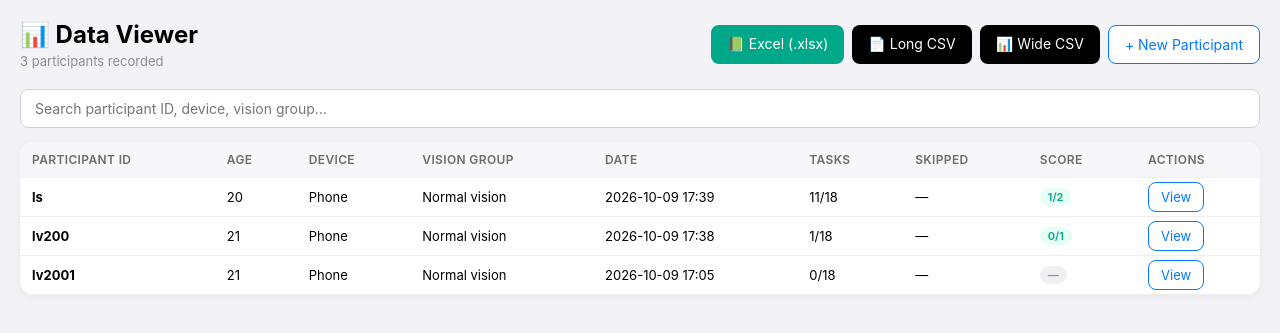
After one commit to Ahmiii-18/low_vision_app, a Flask app: page /data in a window 1280 px wide. The commit adds this page. Shown: the top 333 px of the page. Run offline with Flask 3, Linux system fonts and the light colour scheme.

Commit message:
Full clean rewrite: 18 interactive tasks, skip, Excel export, data viewer

```diff
--- a/app.py
+++ b/app.py
@@ -6,7 +6,7 @@ import traceback
 from datetime import datetime
 
 from flask import (Flask, render_template, request, Response,
-                   redirect, url_for, flash, jsonify)
+                   redirect, url_for, flash, jsonify, send_file)
 from flask_sqlalchemy import SQLAlchemy
 
 from tasks import TASKS, TOTAL_TASKS
@@ -57,11 +57,10 @@ class TaskResponse(db.Model):
 
 
 # ---------------------------------------------------------------------------
-# Boot: create tables + auto-migrate missing columns
+# Boot: create tables + auto-migrate
 # ---------------------------------------------------------------------------
 with app.app_context():
     db.create_all()
-
     try:
         from sqlalchemy import text, inspect
         insp = inspect(db.engine)
@@ -100,7 +99,6 @@ def index():
         if not pid or not age:
             flash("Please fill in the Participant ID and Age.", "error")
             return redirect(url_for("index"))
-
         try:
             age_int = int(age)
         except ValueError:
@@ -118,7 +116,6 @@ def index():
 @app.route("/assessment/<int:participant_id>/task/<int:task_num>")
 def assessment_task(participant_id, task_num):
     participant = Participant.query.get_or_404(participant_id)
-
     if task_num > TOTAL_TASKS:
         return redirect(url_for("assessment_complete", participant_id=participant.id))
     if task_num < 1:
@@ -127,12 +124,9 @@ def assessment_task(participant_id, task_num):
 
     task     = TASKS[task_num - 1]
     progress = int((task_num - 1) / TOTAL_TASKS * 100)
-
     return render_template("task.html",
-                           participant=participant,
-                           task=task,
-                           task_num=task_num,
-                           total=TOTAL_TASKS,
+                           participant=participant, task=task,
+                           task_num=task_num, total=TOTAL_TASKS,
                            progress=progress)
 
 
@@ -160,7 +154,6 @@ def api_submit_task():
         rich_data    = payload.get("data", {})
         duration_ms  = payload.get("duration_ms")
 
-        # Scoring (only for tasks with a known correct answer)
         correct = None
         if not skipped:
             cfg = task.get("config", {})
@@ -205,10 +198,8 @@ def assessment_complete(participant_id):
     responses   = (TaskResponse.query
                    .filter_by(participant_id=participant.id)
                    .order_by(TaskResponse.task_number).all())
-
     scored = [r for r in responses if r.correct is not None and not r.skipped]
     score  = sum(1 for r in scored if r.correct)
-
     return render_template("complete.html",
                            participant=participant,
                            responses=responses,
@@ -217,9 +208,71 @@ def assessment_complete(participant_id):
 
 
 # ---------------------------------------------------------------------------
-# CSV Exports
+# Spreadsheet / Data viewer
 # ---------------------------------------------------------------------------
-def _write_rows(writer, participants):
+@app.route("/data")
+def data_view():
+    participants = Participant.query.order_by(Participant.created_at.desc()).all()
+
+    rows = []
+    for p in participants:
+        resp_by_num = {r.task_number: r for r in p.responses}
+        scored = [r for r in p.responses if r.correct is not None and not r.skipped]
+        skipped_count = sum(1 for r in p.responses if r.skipped)
+        row = {
+            "id":             p.id,
+            "participant_id": p.participant_id,
+            "age":            p.age,
+            "device":         p.device,
+            "vision_group":   p.vision_group,
+            "created_at":     p.created_at.strftime("%Y-%m-%d %H:%M"),
+            "tasks_done":     len(p.responses),
+            "skipped":        skipped_count,
+            "score":          sum(1 for r in scored if r.correct),
+            "scored_total":   len(scored),
+            "tasks":          {},
+        }
+        for t in TASKS:
+            r = resp_by_num.get(t["n"])
+            if r is None:
+                row["tasks"][t["n"]] = {"response": "—", "correct": None, "skipped": False}
+            else:
+                row["tasks"][t["n"]] = {
+                    "response": r.response or "",
+                    "correct":  r.correct,
+                    "skipped":  bool(r.skipped),
+                }
+        rows.append(row)
+
+    return render_template("data.html",
+                           rows=rows,
+                           tasks=TASKS,
+                           total_participants=len(participants))
+
+
+@app.route("/data/participant/<int:participant_id>")
+def data_participant(participant_id):
+    participant = Participant.query.get_or_404(participant_id)
+    responses = (TaskResponse.query
+                 .filter_by(participant_id=participant.id)
+                 .order_by(TaskResponse.task_number).all())
+    return render_template("participant.html",
+                           participant=participant,
+                           responses=responses)
+
+
+@app.route("/api/delete_participant/<int:participant_id>", methods=["POST"])
+def api_delete_participant(participant_id):
+    p = Participant.query.get_or_404(participant_id)
+    db.session.delete(p)
+    db.session.commit()
+    return jsonify({"ok": True})
+
+
+# ---------------------------------------------------------------------------
+# CSV helpers
+# ---------------------------------------------------------------------------
+def _write_long_rows(writer, participants):
     writer.writerow(["Participant ID", "Age", "Device", "Vision Group",
                      "Task #", "Task Name", "Response", "Correct", "Skipped",
                      "Duration (ms)", "Details", "Timestamp"])
@@ -236,11 +289,41 @@ def _write_rows(writer, participants):
             ])
 
 
+def _wide_header():
+    header = ["Participant ID", "Age", "Device", "Vision Group", "Date",
+              "Tasks Done", "Skipped", "Score", "Scored Total"]
+    for t in TASKS:
+        header += [f"T{t['n']}_Response", f"T{t['n']}_Correct",
+                   f"T{t['n']}_Skipped", f"T{t['n']}_ms"]
+    return header
+
+
+def _wide_row(p):
+    by_num = {r.task_number: r for r in p.responses}
+    scored = [r for r in p.responses if r.correct is not None and not r.skipped]
+    row = [p.participant_id, p.age, p.device, p.vision_group,
+           p.created_at.strftime("%Y-%m-%d %H:%M"),
+           len(p.responses),
+           sum(1 for r in p.responses if r.skipped),
+           sum(1 for r in scored if r.correct),
+           len(scored)]
+    for t in TASKS:
+        r = by_num.get(t["n"])
+        if r:
+            row += [r.response or "",
+                    "" if r.correct is None else int(r.correct),
+                    int(bool(r.skipped)),
+                    r.duration_ms or ""]
+        else:
+            row += ["", "", "", ""]
+    return row
+
+
 @app.route("/export")
 def export_csv():
     output = io.StringIO()
     w = csv.writer(output)
-    _write_rows(w, Participant.query.order_by(Participant.created_at).all())
+    _write_long_rows(w, Participant.query.order_by(Participant.created_at).all())
     output.seek(0)
     return Response(output.getvalue(), mimetype="text/csv",
                     headers={"Content-Disposition":
@@ -252,7 +335,7 @@ def export_participant(participant_id):
     p = Participant.query.get_or_404(participant_id)
     output = io.StringIO()
     w = csv.writer(output)
-    _write_rows(w, [p])
+    _write_long_rows(w, [p])
     output.seek(0)
     return Response(output.getvalue(), mimetype="text/csv",
                     headers={"Content-Disposition":
@@ -263,31 +346,128 @@ def export_participant(participant_id):
 def export_wide():
     output = io.StringIO()
     w = csv.writer(output)
-    header = ["Participant ID", "Age", "Device", "Vision Group", "Date"]
-    for t in TASKS:
-        header += [f"T{t['n']}_Response", f"T{t['n']}_Correct",
-                   f"T{t['n']}_Skipped", f"T{t['n']}_ms"]
-    w.writerow(header)
-
+    w.writerow(_wide_header())
     for p in Participant.query.order_by(Participant.created_at).all():
-        row = [p.participant_id, p.age, p.device, p.vision_group,
-               p.created_at.strftime("%Y-%m-%d %H:%M")]
-        by_num = {r.task_number: r for r in p.responses}
-        for t in TASKS:
-            r = by_num.get(t["n"])
-            if r:
-                row += [r.response or "",
-                        "" if r.correct is None else int(r.correct),
-                        int(bool(r.skipped)),
-                        r.duration_ms or ""]
-            else:
-                row += ["", "", "", ""]
-        w.writerow(row)
-
+        w.writerow(_wide_row(p))
     output.seek(0)
     return Response(output.getvalue(), mimetype="text/csv",
                     headers={"Content-Disposition":
                              "attachment; filename=wide_format.csv"})
+
+
+# ---------------------------------------------------------------------------
+# Excel (.xlsx) exports
+# ---------------------------------------------------------------------------
+def _build_excel(participants, filename):
+    from openpyxl import Workbook
+    from openpyxl.styles import Font, PatternFill, Alignment
+
+    wb = Workbook()
+
+    header_font = Font(bold=True, color="FFFFFF")
+    header_fill = PatternFill("solid", fgColor="0A0A0A")
+    wrap        = Alignment(wrap_text=True, vertical="top")
+
+    def style_header(ws):
+        for cell in ws[1]:
+            cell.font = header_font
+            cell.fill = header_fill
+            cell.alignment = Alignment(horizontal="center", vertical="center")
+        ws.freeze_panes = "A2"
+
+    # ---- Sheet 1: Summary ----
+    ws1 = wb.active
+    ws1.title = "Summary"
+    ws1.append(["Participant ID", "Age", "Device", "Vision Group",
+                "Date", "Tasks Done", "Skipped", "Score", "Scored Total"])
+    for p in participants:
+        ws1.append(_wide_row(p)[:9])
+    style_header(ws1)
+    for col in ws1.columns:
+        max_len = max((len(str(c.value)) if c.value else 0) for c in col)
+        ws1.column_dimensions[col[0].column_letter].width = min(max(max_len + 2, 10), 40)
+
+    # ---- Sheet 2: Wide Format ----
+    ws2 = wb.create_sheet("Wide Format")
+    ws2.append(_wide_header())
+    for p in participants:
+        ws2.append(_wide_row(p))
+    style_header(ws2)
+    for col in ws2.columns:
+        ws2.column_dimensions[col[0].column_letter].width = 14
+
+    # ---- Sheet 3: Long Format ----
+    ws3 = wb.create_sheet("Long Format")
+    ws3.append(["Participant ID", "Age", "Device", "Vision Group",
+                "Task #", "Task Name", "Response", "Correct", "Skipped",
+                "Duration (ms)", "Details", "Timestamp"])
+    for p in participants:
+        for r in sorted(p.responses, key=lambda x: x.task_number):
+            ws3.append([
+                p.participant_id, p.age, p.device, p.vision_group,
+                r.task_number, r.task_name, r.response or "",
+                "" if r.correct is None else ("Yes" if r.correct else "No"),
+                "Yes" if r.skipped else "No",
+                r.duration_ms or "",
+                r.data or "",
+                r.completed_at.strftime("%Y-%m-%d %H:%M:%S") if r.completed_at else "",
+            ])
+    style_header(ws3)
+    widths = [14, 6, 10, 12, 7, 24, 30, 8, 8, 12, 40, 20]
+    for i, w in enumerate(widths, start=1):
+        ws3.column_dimensions[ws3.cell(row=1, column=i).column_letter].width = w
+    for row in ws3.iter_rows(min_row=2):
+        for cell in row:
+            if cell.column == 11:
+                cell.alignment = wrap
+
+    # ---- Sheet 4+: Per-participant (only if <= 20 participants) ----
+    if len(participants) <= 20:
+        for p in participants:
+            sheet_name = f"P_{p.participant_id}"[:31]
+            ws = wb.create_sheet(sheet_name)
+            ws.append(["#", "Task", "Response", "Result", "Duration (ms)", "Timestamp"])
+            for r in sorted(p.responses, key=lambda x: x.task_number):
+                result = ("Skipped" if r.skipped
+                          else "—" if r.correct is None
+                          else "Correct" if r.correct else "Incorrect")
+                ws.append([
+                    r.task_number, r.task_name, r.response or "", result,
+                    r.duration_ms or "",
+                    r.completed_at.strftime("%Y-%m-%d %H:%M:%S") if r.completed_at else "",
+                ])
+            style_header(ws)
+            for i, w in enumerate([5, 24, 30, 12, 14, 20], start=1):
+                ws.column_dimensions[ws.cell(row=1, column=i).column_letter].width = w
+
+    buf = io.BytesIO()
+    wb.save(buf)
+    buf.seek(0)
+    return buf, filename
+
+
+@app.route("/export/excel")
+def export_excel():
+    participants = Participant.query.order_by(Participant.created_at).all()
+    buf, fname = _build_excel(participants, "low_vision_all.xlsx")
+    return send_file(
+        buf,
+        mimetype="application/vnd.openxmlformats-officedocument.spreadsheetml.sheet",
+        as_attachment=True,
+        download_name=fname,
+    )
+
+
+@app.route("/export/excel/participant/<int:participant_id>")
+def export_excel_participant(participant_id):
+    p = Participant.query.get_or_404(participant_id)
+    buf, _ = _build_excel([p], f"participant_{p.participant_id}.xlsx")
+    return send_file(
+        buf,
+        mimetype="application/vnd.openxmlformats-officedocument.spreadsheetml.sheet",
+        as_attachment=True,
+        download_name=f"participant_{p.participant_id}.xlsx",
+    )
 
 
 @app.route("/health")
--- a/requirements.txt
+++ b/requirements.txt
@@ -2,3 +2,4 @@ Flask==3.0.0
 Flask-SQLAlchemy==3.1.1
 gunicorn==21.2.0
 psycopg[binary]==3.2.3
+openpyxl==3.1.5
--- /dev/null
+++ b/templates/data.html
@@ -0,0 +1,208 @@
+<!DOCTYPE html>
+<html lang="en">
+<head>
+<meta charset="UTF-8">
+<meta name="viewport" content="width=device-width, initial-scale=1.0">
+<title>Data Viewer</title>
+<style>
+  * { box-sizing:border-box; margin:0; padding:0;
+      font-family:-apple-system, BlinkMacSystemFont, "Segoe UI", Roboto, sans-serif; }
+  body { background:#f2f2f7; padding:20px; }
+  .container { max-width:1400px; margin:0 auto; }
+  .header { display:flex; justify-content:space-between; align-items:center;
+            margin-bottom:20px; flex-wrap:wrap; gap:12px; }
+  h1 { font-size:24px; }
+  .sub { font-size:13px; color:#8e8e93; margin-top:4px; }
+  .actions { display:flex; gap:8px; flex-wrap:wrap; }
+  .btn { padding:10px 16px; background:#000; color:#fff; text-decoration:none;
+         border-radius:8px; font-size:14px; border:none; cursor:pointer; }
+  .btn.alt { background:#fff; color:#007aff; border:1px solid #007aff; }
+  .btn.green { background:#00a88a; }
+  .btn.small { padding:6px 12px; font-size:13px; }
+
+  .toolbar { display:flex; gap:10px; margin-bottom:14px; flex-wrap:wrap; }
+  .toolbar input[type="search"] {
+    flex:1; min-width:200px; padding:10px 14px; border:1px solid #d1d1d6;
+    border-radius:8px; font-size:14px; }
+
+  .card { background:#fff; border-radius:14px; padding:0; overflow:hidden;
+          box-shadow:0 2px 8px rgba(0,0,0,.05); }
+  .table-wrap { overflow-x:auto; }
+  table { width:100%; border-collapse:collapse; font-size:13px; }
+  th, td { padding:10px 12px; text-align:left; border-bottom:1px solid #eee;
+           white-space:nowrap; }
+  th { background:#f7f7f9; font-weight:600; font-size:12px;
+       text-transform:uppercase; letter-spacing:.03em; color:#6c6c70;
+       cursor:pointer; user-select:none; position:sticky; top:0; }
+  th:hover { background:#eeeef2; }
+  th .arrow { color:#00c9a7; margin-left:4px; }
+  tbody tr:hover { background:#fafafa; }
+  tbody tr.expandable { cursor:pointer; }
+
+  .badge { display:inline-block; padding:2px 8px; border-radius:10px;
+           font-size:11px; font-weight:600; }
+  .badge.ok { background:#e6fff5; color:#00a88a; }
+  .badge.no { background:#ffecec; color:#d64545; }
+  .badge.skip { background:#f0f0f2; color:#8e8e93; }
+  .badge.none { background:#f0f0f2; color:#8e8e93; }
+
+  .detail-row td { background:#fafafa; padding:0; }
+  .detail-inner { padding:16px; font-size:13px; }
+  .detail-inner table { font-size:12px; }
+  .detail-inner th { background:#fff; }
+
+  .empty { text-align:center; padding:60px 20px; color:#8e8e93; }
+  .empty a { color:#007aff; text-decoration:none; font-weight:600; }
+</style>
+</head>
+<body>
+<div class="container">
+  <div class="header">
+    <div>
+      <h1>📊 Data Viewer</h1>
+      <div class="sub">{{ total_participants }} participant{{ '' if total_participants == 1 else 's' }} recorded</div>
+    </div>
+    <div class="actions">
+      <a href="/export/excel" class="btn green">📗 Excel (.xlsx)</a>
+      <a href="/export" class="btn">📄 Long CSV</a>
+      <a href="/export/wide" class="btn">📊 Wide CSV</a>
+      <a href="/" class="btn alt">+ New Participant</a>
+    </div>
+  </div>
+
+  {% if rows %}
+  <div class="toolbar">
+    <input type="search" id="searchBox" placeholder="Search participant ID, device, vision group…">
+  </div>
+
+  <div class="card">
+    <div class="table-wrap">
+      <table id="dataTable">
+        <thead>
+          <tr>
+            <th data-key="participant_id">Participant ID <span class="arrow"></span></th>
+            <th data-key="age">Age <span class="arrow"></span></th>
+            <th data-key="device">Device <span class="arrow"></span></th>
+            <th data-key="vision_group">Vision Group <span class="arrow"></span></th>
+            <th data-key="created_at">Date <span class="arrow"></span></th>
+            <th data-key="tasks_done">Tasks <span class="arrow"></span></th>
+            <th data-key="skipped">Skipped <span class="arrow"></span></th>
+            <th data-key="score">Score <span class="arrow"></span></th>
+            <th>Actions</th>
+          </tr>
+        </thead>
+        <tbody>
+          {% for row in rows %}
+          <tr class="expandable" data-id="{{ row.id }}">
+            <td><strong>{{ row.participant_id }}</strong></td>
+            <td>{{ row.age }}</td>
+            <td>{{ row.device }}</td>
+            <td>{{ row.vision_group }}</td>
+            <td>{{ row.created_at }}</td>
+            <td>{{ row.tasks_done }}/18</td>
+            <td>{% if row.skipped %}<span class="badge skip">{{ row.skipped }}</span>{% else %}—{% endif %}</td>
+            <td>
+              {% if row.scored_total > 0 %}
+                <span class="badge ok">{{ row.score }}/{{ row.scored_total }}</span>
+              {% else %}
+                <span class="badge none">—</span>
+              {% endif %}
+            </td>
+            <td>
+              <a href="/data/participant/{{ row.id }}" class="btn small alt">View</a>
+            </td>
+          </tr>
+          <tr class="detail-row" style="display:none;" data-parent="{{ row.id }}">
+            <td colspan="9">
+              <div class="detail-inner">
+                <table>
+                  <thead>
+                    <tr><th>#</th><th>Task</th><th>Response</th><th>Result</th></tr>
+                  </thead>
+                  <tbody>
+                    {% for t in tasks %}
+                      {% set cell = row.tasks[t.n] %}
+                      <tr>
+                        <td>{{ t.n }}</td>
+                        <td>{{ t.name }}</td>
+                        <td>{{ cell.response or '—' }}</td>
+                        <td>
+                          {% if cell.skipped %}<span class="badge skip">Skipped</span>
+                          {% elif cell.correct is none %}<span class="badge none">—</span>
+                          {% elif cell.correct %}<span class="badge ok">Correct</span>
+                          {% else %}<span class="badge no">Incorrect</span>{% endif %}
+                        </td>
+                      </tr>
+                    {% endfor %}
+                  </tbody>
+                </table>
+              </div>
+            </td>
+          </tr>
+          {% endfor %}
+        </tbody>
+      </table>
+    </div>
+  </div>
+  {% else %}
+  <div class="card">
+    <div class="empty">
+      <p style="font-size:40px; margin-bottom:10px;">📭</p>
+      <p>No data yet.</p>
+      <p style="margin-top:12px;"><a href="/">Run the first assessment →</a></p>
+    </div>
+  </div>
+  {% endif %}
+</div>
+
+<script>
+// Search filter
+const searchBox = document.getElementById('searchBox');
+if (searchBox) {
+  searchBox.addEventListener('input', () => {
+    const q = searchBox.value.toLowerCase();
+    document.querySelectorAll('#dataTable tbody tr.expandable').forEach(tr => {
+      const match = tr.textContent.toLowerCase().includes(q);
+      tr.style.display = match ? '' : 'none';
+      const detail = document.querySelector(`tr[data-parent="${tr.dataset.id}"]`);
+      if (detail) detail.style.display = 'none';
+    });
+  });
+}
+
+// Sorting
+document.querySelectorAll('#dataTable th[data-key]').forEach(th => {
+  let asc = true;
+  th.addEventListener('click', () => {
+    const tbody = document.querySelector('#dataTable tbody');
+    const rows = [...tbody.querySelectorAll('tr.expandable')];
+    const idx = [...th.parentNode.children].indexOf(th);
+    rows.sort((a, b) => {
+      const av = a.children[idx].textContent.trim();
+      const bv = b.children[idx].textContent.trim();
+      const an = parseFloat(av), bn = parseFloat(bv);
+      const cmp = !isNaN(an) && !isNaN(bn) ? an - bn : av.localeCompare(bv);
+      return asc ? cmp : -cmp;
+    });
+    rows.forEach(r => {
+      const detail = document.querySelector(`tr[data-parent="${r.dataset.id}"]`);
+      tbody.appendChild(r);
+      if (detail) tbody.appendChild(detail);
+    });
+    document.querySelectorAll('#dataTable th .arrow').forEach(a => a.textContent = '');
+    th.querySelector('.arrow').textContent = asc ? '▲' : '▼';
+    asc = !asc;
+  });
+});
+
+// Row expand
+document.querySelectorAll('tr.expandable').forEach(tr => {
+  tr.addEventListener('click', e => {
+    if (e.target.closest('a')) return;
+    const detail = document.querySelector(`tr[data-parent="${tr.dataset.id}"]`);
+    if (detail) detail.style.display = detail.style.display === 'none' ? '' : 'none';
+  });
+});
+</script>
+</body>
+</html>
--- a/templates/task.html
+++ b/templates/task.html
@@ -120,8 +120,8 @@ function el(html) {
   d.innerHTML = html.trim();
   return d.firstChild;
 }
-function clearStage()   { stage.innerHTML = ''; }
-function clearControls(){ controls.innerHTML = ''; }
+function clearStage()    { stage.innerHTML = ''; }
+function clearControls() { controls.innerHTML = ''; }
 function setStageClass(c){ stage.className = c || ''; }
 
 /* ---------- submit ---------- */
```
Also changed, not shown: templates/complete.html (+5 -4 lines), templates/index.html (+8 -2 lines), templates/participant.html (added, +87 -0 lines).
